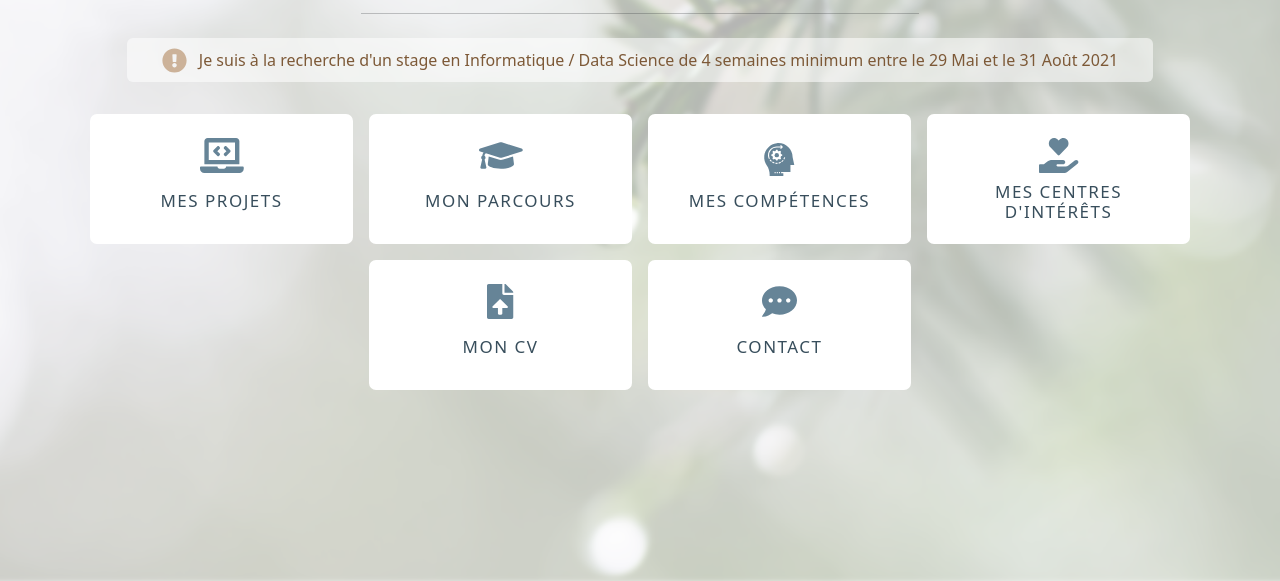
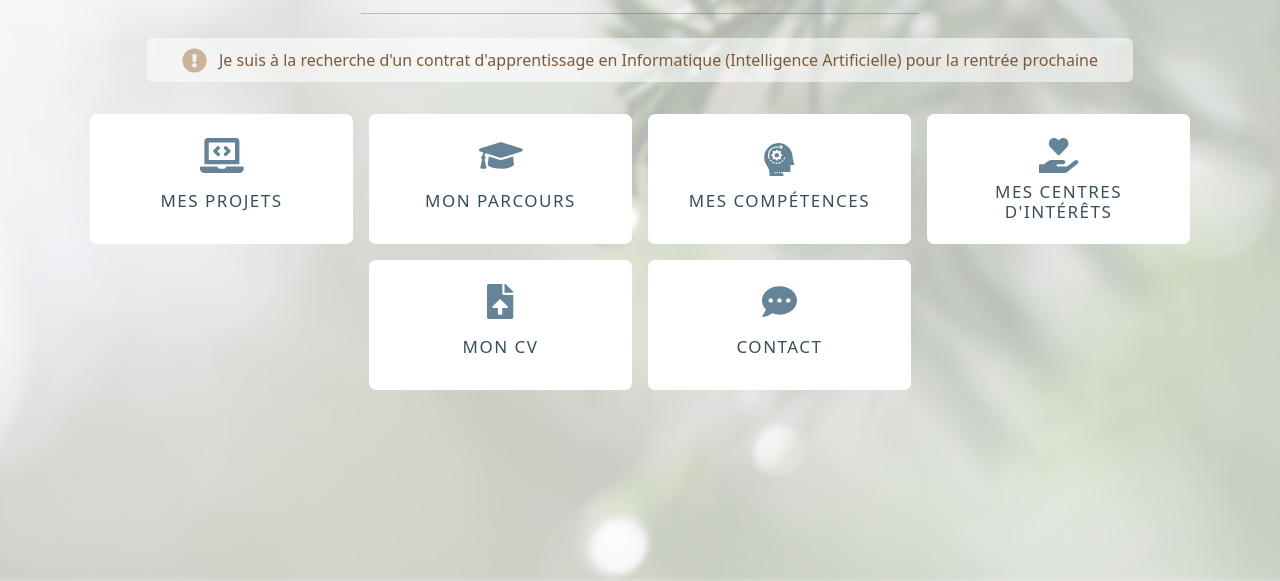
Before and after one commit to Marie287/Marie287.github.io, a plain HTML site: page index.html in a window 1280 px wide. Shown: the part 219-800 px from the top of the page. Drawn offline with nearby package versions, Linux system fonts and the light colour scheme; a web font is replaced by a local one.

Commit message:
Update index.html

```diff
--- a/index.html
+++ b/index.html
@@ -31,7 +31,7 @@
         <hr class="w-50 m-auto mb-4">
         <div class="alert_div m-auto d-flex align-items-center">
           <i class="fas fa-exclamation-circle"></i>
-          <span class="">Je suis à la recherche d'un stage en Informatique / Data Science de 4 semaines minimum entre le 29 Mai et le 31 Août 2021</span>
+          <span class="">Je suis à la recherche d'un contrat d'apprentissage en Informatique (Intelligence Artificielle) pour la rentrée prochaine</span>
         </div>
       </div>
       <div class="row text-uppercase">
```
